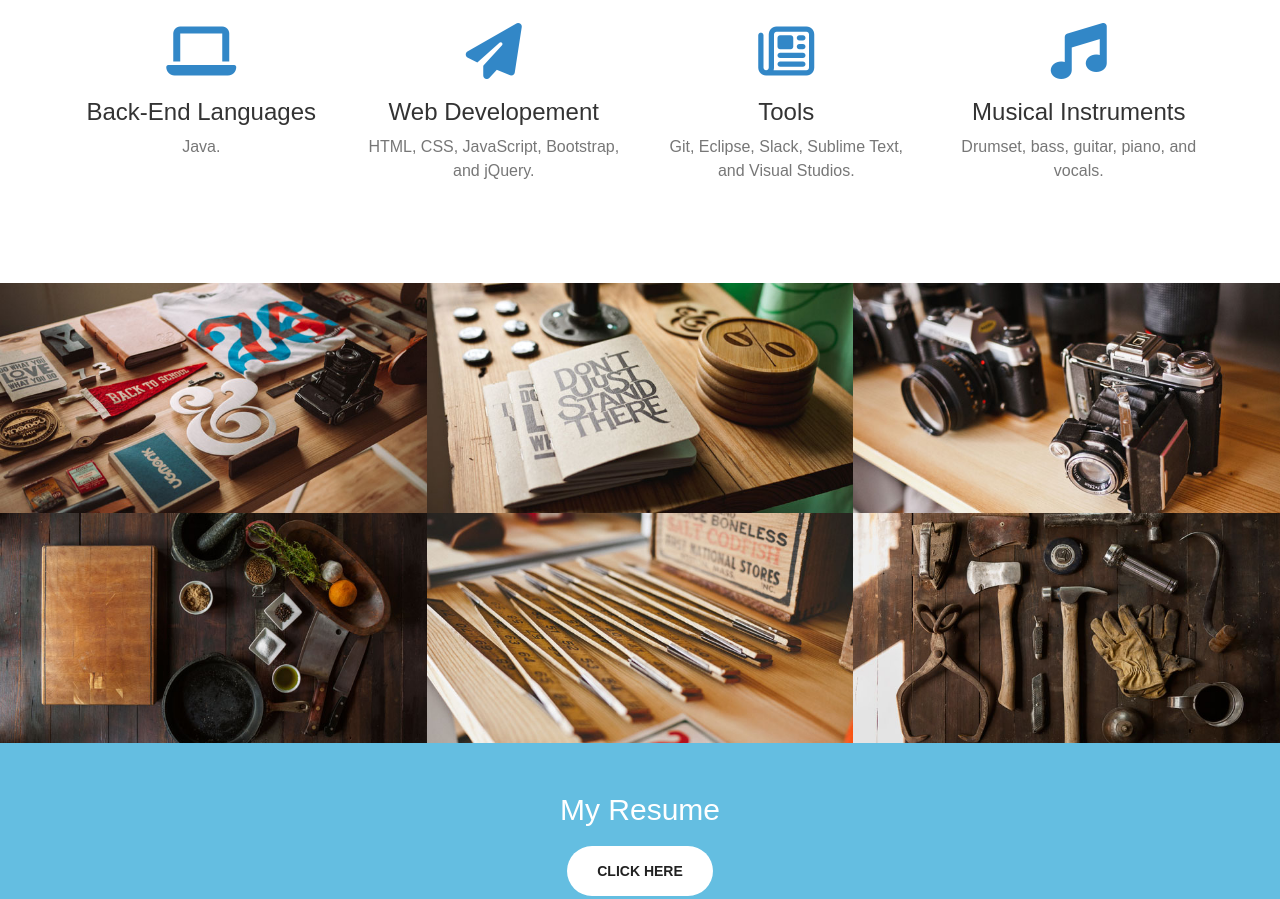
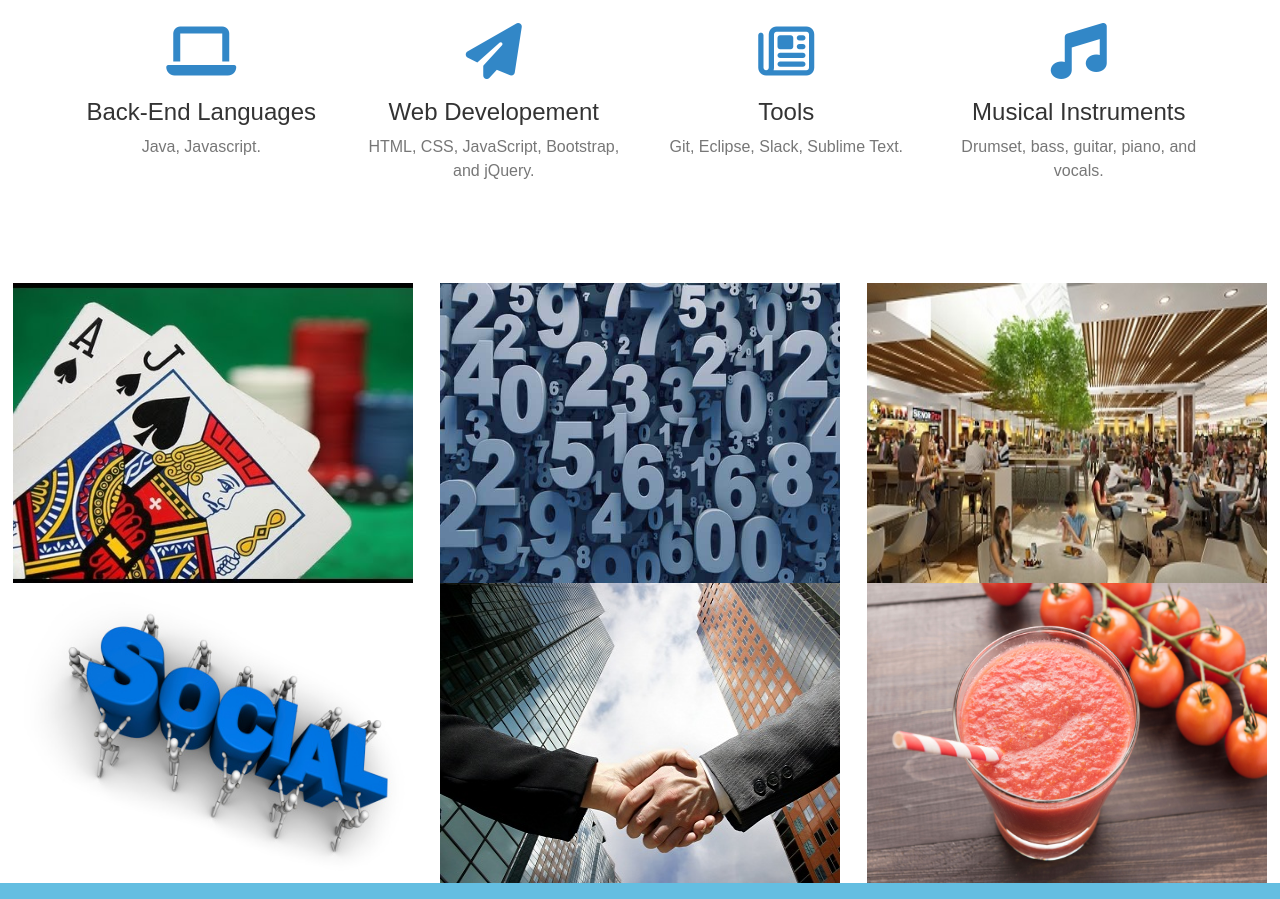
Before and after one commit to TheKeeperOfTime/TheKeeperOfTime.github.io, a website: page index.html in a window 1280 px wide. Shown: the part 1439-2338 px from the top of the page. Drawn offline with nearby package versions, Linux system fonts and the light colour scheme; a web font is replaced by a local one.

Commit message:
Please work

```diff
--- a/css/creative.css
+++ b/css/creative.css
@@ -221,9 +221,11 @@ header .header-content .header-content-inner p {
 .portfolio-box {
   position: relative;
   display: block;
-  max-width: 650px;
+  max-width: 400px;
+  max-height: 300px;
   margin: 0 auto;
 }
+
 .portfolio-box .portfolio-box-caption {
   color: black;
   opacity: 0;
--- a/index.html
+++ b/index.html
@@ -79,7 +79,7 @@
             <div class="header-content-inner">
                 <h1 id="homeHeading">Spencer Haggard</h1>
                 <hr>
-                <p>Coder</p>
+                <p>Java Developer | Creator</p>
                 <a href="#about" class="btn btn-primary btn-xl page-scroll">About Me</a>
             </div>
         </div>
@@ -113,7 +113,7 @@
                     <div class="service-box">
                         <i class="fa fa-4x fa-laptop text-primary sr-icons"></i>
                         <h3>Back-End Languages</h3>
-                        <p class="text-muted">Java.</p>
+                        <p class="text-muted">Java, Javascript.</p>
                     </div>
                 </div>
                 <div class="col-lg-3 col-md-6 text-center">
@@ -127,7 +127,7 @@
                     <div class="service-box">
                         <i class="fa fa-4x fa-newspaper-o text-primary sr-icons"></i>
                         <h3>Tools</h3>
-                        <p class="text-muted">Git, Eclipse, Slack, Sublime Text, and Visual Studios.</p>
+                        <p class="text-muted">Git, Eclipse, Slack, Sublime Text.</p>
                     </div>
                 </div>
                 <div class="col-lg-3 col-md-6 text-center">
@@ -146,7 +146,7 @@
             <div class="row no-gutter">
                 <div class="col-lg-4 col-sm-6">
                     <a href="https://repl.it/DpK6/10" target = "blank" class="portfolio-box">
-                        <img src="img/portfolio/thumbnails/1.jpg" class="img-responsive" alt="">
+                        <img src="img/hqdefault.jpg" class="img-responsive" alt="" id="port-image" style="max-width:400px; height:300px;">
                         <div class="portfolio-box-caption">
                             <div class="portfolio-box-caption-content">
                                 <div class="project-category text-faded">
@@ -161,7 +161,7 @@
                 </div>
                 <div class="col-lg-4 col-sm-6">
                     <a href="https://repl.it/DqXo" target = "blank" class="portfolio-box">
-                        <img src="img/portfolio/thumbnails/2.jpg" class="img-responsive" alt="">
+                        <img src="img/Numbers.jpg" alt="" style="max-width:400px; height:300px;">
                         <div class="portfolio-box-caption">
                             <div class="portfolio-box-caption-content">
                                 <div class="project-category text-faded">
@@ -176,7 +176,7 @@
                 </div>
                 <div class="col-lg-4 col-sm-6">
                     <a href="http://codepen.io/TheKeeperOfTime/pen/QKQdby" target = "blank" class="portfolio-box">
-                        <img src="img/portfolio/thumbnails/3.jpg" class="img-responsive" alt="">
+                        <img src="img/court.jpg" class="img-responsive" alt="" style="max-width:400px; height:300px;">
                         <div class="portfolio-box-caption">
                             <div class="portfolio-box-caption-content">
                                 <div class="project-category text-faded">
@@ -190,45 +190,45 @@
                     </a>
                 </div>
                 <div class="col-lg-4 col-sm-6">
-                    <a href="https://repl.it/DqYo/1" target = "blank" class="portfolio-box">
-                        <img src="img/portfolio/thumbnails/4.jpg" class="img-responsive" alt="">
+                    <a href="https://spencers-crm.herokuapp.com/login" target = "blank" class="portfolio-box">
+                        <img src="img/social.jpg" class="img-responsive" alt="" style="max-width:400px; height:300px;">
                         <div class="portfolio-box-caption">
                             <div class="portfolio-box-caption-content">
                                 <div class="project-category text-faded">
-                                    School
+                                    App
                                 </div>
                                 <div class="project-name">
-                                    Gradebook app.
+                                    CRM
                                 </div>
                             </div>
                         </div>
                     </a>
                 </div>
                 <div class="col-lg-4 col-sm-6">
-                    <a href="img/portfolio/fullsize/5.jpg" target = "blank" class="portfolio-box">
-                        <img src="img/portfolio/thumbnails/5.jpg" class="img-responsive" alt="">
+                    <a href="https://spencer-management.herokuapp.com/customer" target = "blank" class="portfolio-box">
+                        <img src="img/trans.jpg" class="img-responsive" alt="" style="max-width:400px; height:300px;">
                         <div class="portfolio-box-caption">
                             <div class="portfolio-box-caption-content">
                                 <div class="project-category text-faded">
-                                    Math
+                                    App
                                 </div>
                                 <div class="project-name">
-                                    Calculator.
+                                    Transactions
                                 </div>
                             </div>
                         </div>
                     </a>
                 </div>
                 <div class="col-lg-4 col-sm-6">
-                    <a href="" class="portfolio-box">
-                        <img src="img/portfolio/thumbnails/6.jpg" class="img-responsive" alt="">
+                    <a href="https://shielded-oasis-88046.herokuapp.com/" class="portfolio-box">
+                        <img src="img/smoothie.jpg" alt="" style="max-width:400px; height:300px;">
                         <div class="portfolio-box-caption">
                             <div class="portfolio-box-caption-content">
                                 <div class="project-category text-faded">
-                                    Game
+                                    App
                                 </div>
                                 <div class="project-name">
-                                    Special game coming soon......
+                                    Smoothie Machine
                                 </div>
                             </div>
                         </div>
```
Also changed, not shown: css/creative.min.css (deleted), img/Numbers.jpg (added), img/court.jpg (added), img/hqdefault.jpg (added), img/icon1.png (added), img/smoothie.jpg (added), img/social.jpg (added), img/trans.jpg (added), 1 other file.
